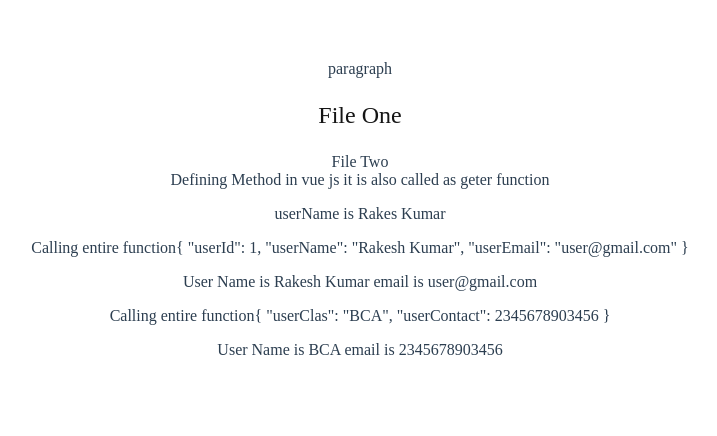
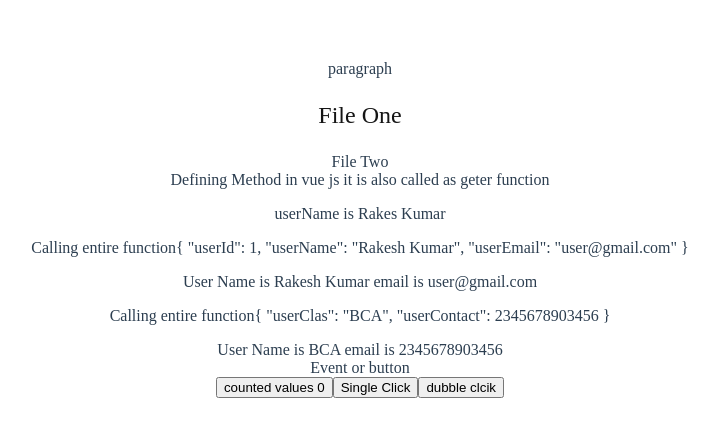
Before and after one commit to MdIntezarAlam/Vue-js-blog-app, a Vue app: page / in a window 1280 px wide. Shown: the top 436 px of the page, without its empty margins (280-997 px from the left). Built offline with nearby package versions, Linux system fonts and the light colour scheme.

Commit message:
fist commit

```diff
--- /dev/null
+++ b/src/components/Event.vue
@@ -0,0 +1,34 @@
+<!-- All in one import and export -->
+<template>
+  <div>Event or button</div>
+  <!-- <p v-on:mousemove="getMouseHover()">Console col</p> -->
+  <button>counted values {{ countedValue }}</button>
+  <button v-on:click="clickme('btn-1')">Single Click</button>
+  <button v-on:dblclick="clickme('btn-2ble clcik')">dubble clcik</button>
+</template>
+<script>
+export default {
+  name: "Event",
+  data() {
+    return {
+      countedValue: 0,
+    };
+  },
+  methods: {
+      // getMouseHover() {
+      //   alert("console");
+      // },
+    clickme(clicked) {
+      //   alert(clicked);
+      this.countedValue = this.countedValue + 2;
+    },
+  },
+};
+</script>
+
+<style scoped>
+p {
+  font-size: 24px;
+  color: #f47a7a;
+}
+</style>
--- a/src/components/FileOne.vue
+++ b/src/components/FileOne.vue
@@ -4,6 +4,7 @@
     <p>File One</p>
     <FileTwo />
     <Method_and_Data />
+    <Event />
   </div>
   <!--3=> and component will be use in templete (html) section as a component -->
 </template>
@@ -17,11 +18,13 @@
 <script>
 import FileTwo from "./FileTwo.vue";
 import Method_and_Data from "./Method_and_Data.vue";
+import Event from "./Event.vue";
 
 export default {
   components: {
     FileTwo,
     Method_and_Data,
+    Event,
   },
 };
 </script>
--- a/src/components/FileTwo.vue
+++ b/src/components/FileTwo.vue
@@ -3,7 +3,8 @@
   <div>File Two</div>
 </template>
 <script>
-export default {};
+export default {
+};
 </script>
 <style scoped>
 p {
```
